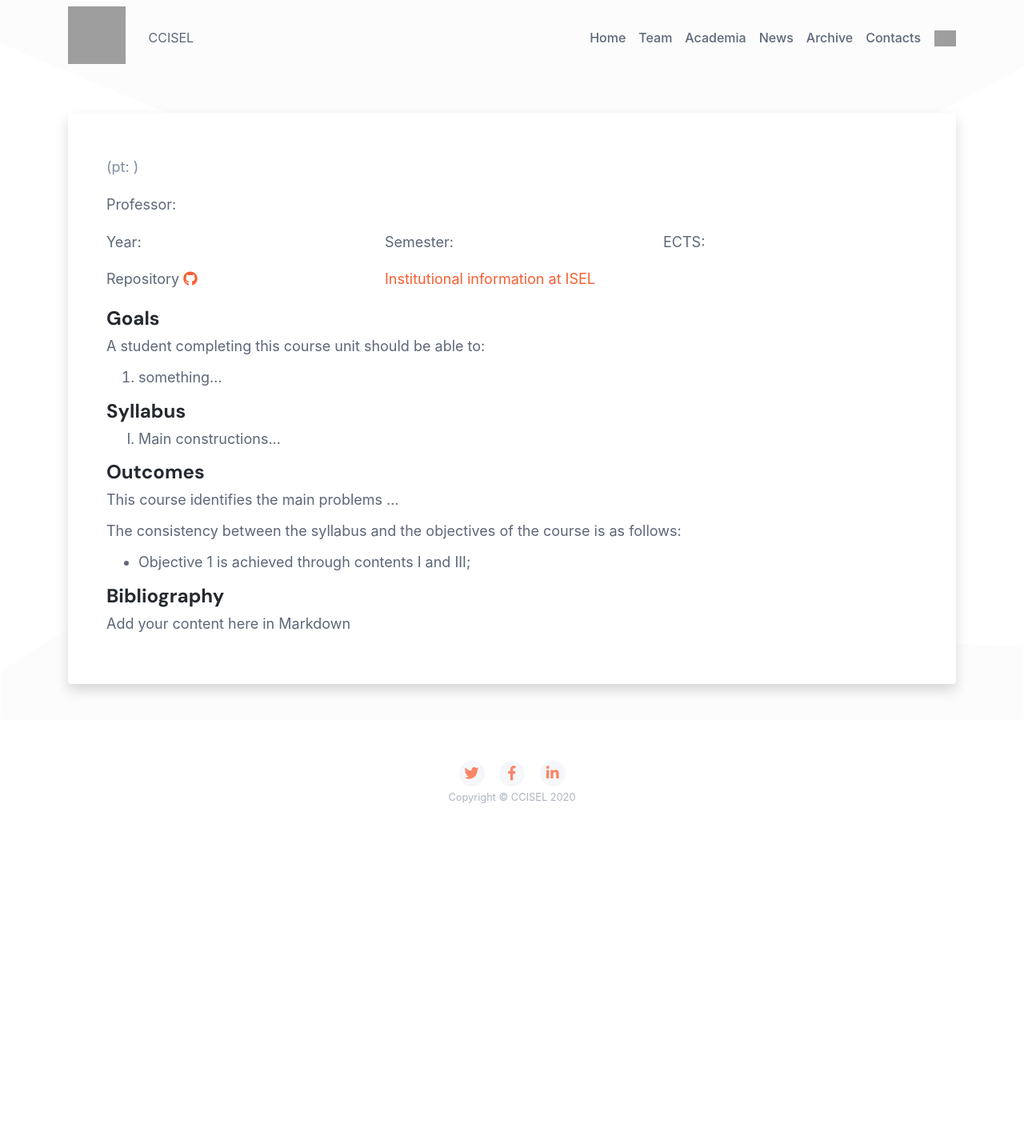
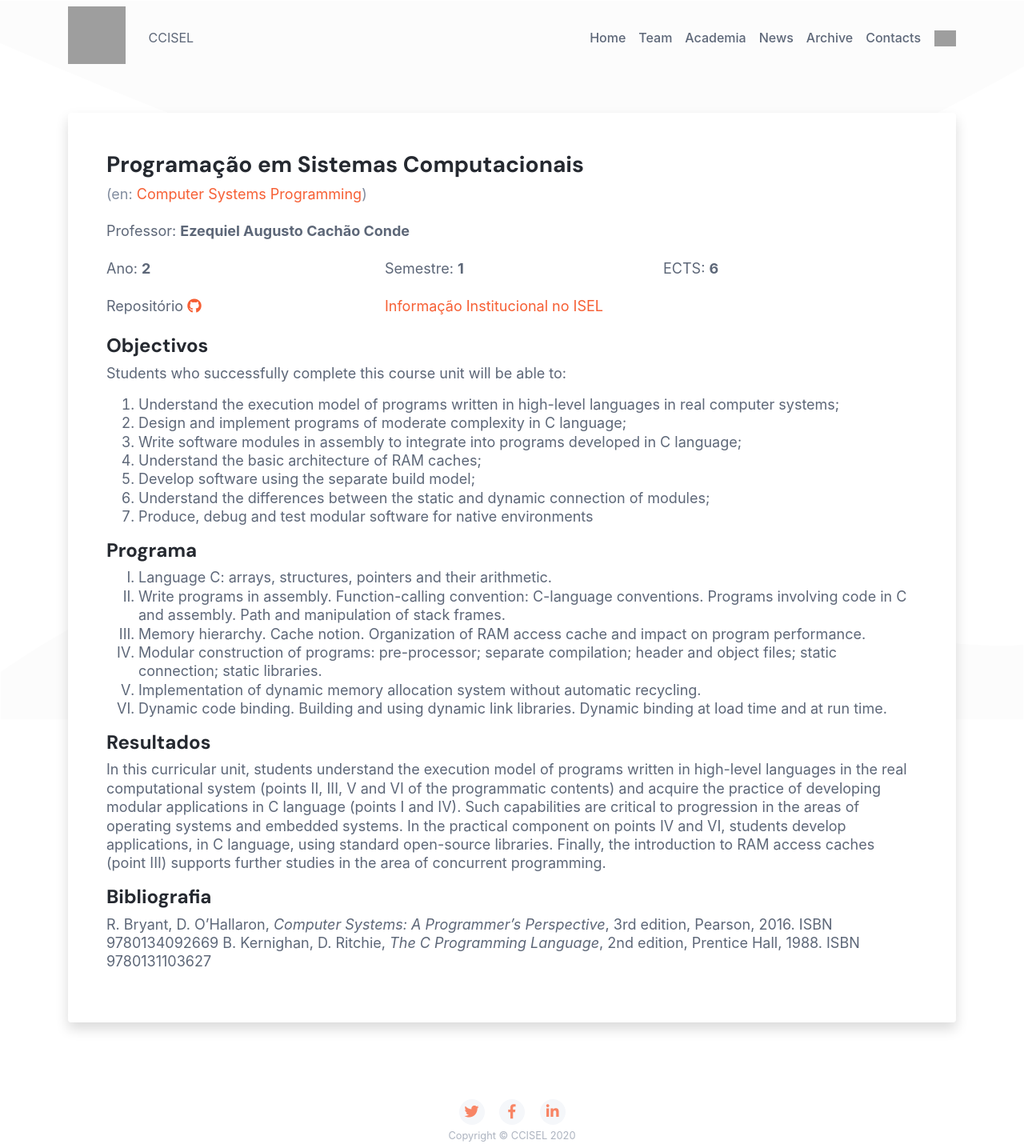
Before and after one commit to jpatri/ccisel.github.io, a Jekyll site: the page built from academia/leic/psc-en.md, in a window 1280 px wide. Shown: the whole page at 80% size. Built offline with Jekyll 4.4.1, drawn with Linux system fonts in a browser that asks for light colours; before the commit the page ends 1007 px from its top, so only the background shows below that.

Commit message:
Add PSC stuff

```diff
--- a/_layouts/academia/leic/psc.md
+++ b/_layouts/academia/leic/psc.md
@@ -1,15 +1,16 @@
 ---
 layout: course
 title:
-  en:
-  pt:
+  en: Computer Systems Programming
+  pt: Programação em Sistemas Computacionais
 repository:
-isel:
-year:
-semester:
-ects:
+isel: https://www.isel.pt/media/uploads/tinymce/PSC.pdf
+year: 2
+semester: 1
+ects: 6
 professor:
-  display_name:
+  display_name: Ezequiel Augusto Cachão Conde
 bibliography: |
-  Add your content here in Markdown
+  R. Bryant, D. O’Hallaron, _Computer Systems: A Programmer’s Perspective_, 3rd edition, Pearson, 2016. ISBN 9780134092669
+  B. Kernighan, D. Ritchie, _The C Programming Language_, 2nd edition, Prentice Hall, 1988. ISBN 9780131103627
 ---
--- a/academia/leic/psc-en.md
+++ b/academia/leic/psc-en.md
@@ -1,18 +1,55 @@
 ---
 layout: academia/leic/psc
+lang: pt
 goals: |
-  A student completing this course unit should be able to:
-  1. something...
+  Students who successfully complete this course unit will be able to:
+  1. Understand the execution model of programs written in high-level languages in real computer systems;
+  2. Design and implement programs of moderate complexity in C language;
+  3. Write software modules in assembly to integrate into programs developed in C language;
+  4. Understand the basic architecture of RAM caches;
+  5. Develop software using the separate build model;
+  6. Understand the differences between the static and dynamic connection of modules;
+  7. Produce, debug and test modular software for native environments
+
 syllabus: |
   <ol type="I">
     <li>
-      Main constructions...
+      Language C: arrays, structures, pointers and their arithmetic.
+    </li>
+    <li>
+      Write programs in assembly.
+      Function-calling convention: C-language conventions.
+      Programs involving code in C and assembly.
+      Path and manipulation of stack frames.
+    </li>
+    <li>
+      Memory hierarchy. Cache notion.
+      Organization of RAM access cache and impact on program performance.
+    </li>
+    <li>
+      Modular construction of programs: pre-processor;
+      separate compilation;
+      header and object files;
+      static connection;
+      static libraries.
+    </li>
+    <li>
+      Implementation of dynamic memory allocation system without automatic recycling.
+    </li>
+    <li>
+      Dynamic code binding.
+      Building and using dynamic link libraries.
+      Dynamic binding at load time and at run time.
     </li>
   <ol>
 outcomes: |
-  This course identifies the main problems ...
-
-  The consistency between the syllabus and the objectives of the course is as follows:
-
-  - Objective 1 is achieved through contents I and III;
+  In this curricular unit,
+  students understand the execution model of programs written in high-level languages
+  in the real computational system (points II, III, V and VI of the programmatic contents)
+  and acquire the practice of developing modular applications in C language (points I and IV).
+  Such capabilities are critical to progression in the areas of operating systems and embedded systems.
+  In the practical component on points IV and VI, students develop applications,
+  in C language, using standard open-source libraries.
+  Finally, the introduction to RAM access caches (point III)
+  supports further studies in the area of concurrent programming.
 ---
```
Also changed, not shown: academia/leic/psc-pt.md (+44 -8 lines).
